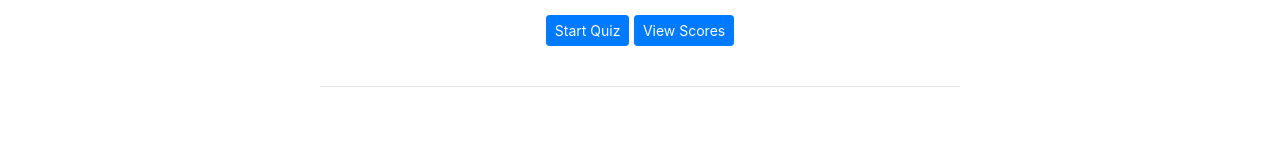
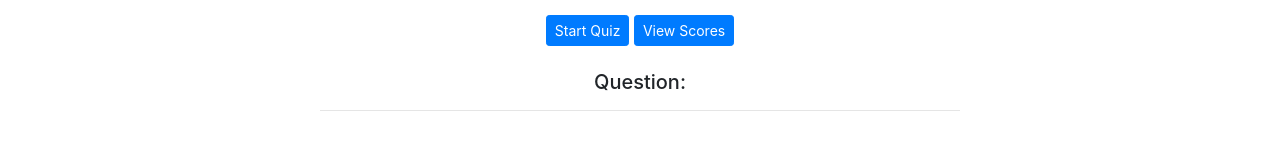
Before and after one commit to ong-osmond/Osmond-s-Code-Quiz, a plain HTML site: page index.html in a window 1280 px wide. Shown: the part 230-380 px from the top of the page. Drawn offline with nearby package versions, Linux system fonts and the light colour scheme.

Commit message:
Handled the empty h5 element for questions.

```diff
--- a/index.html
+++ b/index.html
@@ -36,7 +36,7 @@
             Scores</button>
         <div id="quiz-progress" class="progress-bar" role="progressbar" style="width: 0%;" aria-valuenow="0" aria-valuemin="0" aria-valuemax="100"></div>
         <br>
-        <h5><span id="question"></span></h5>
+        <h5 id="question">Question: </h5>
         <ol id="choices"></ol>
     </div>
     <!-- Result and End Quiz elements: -->
```
